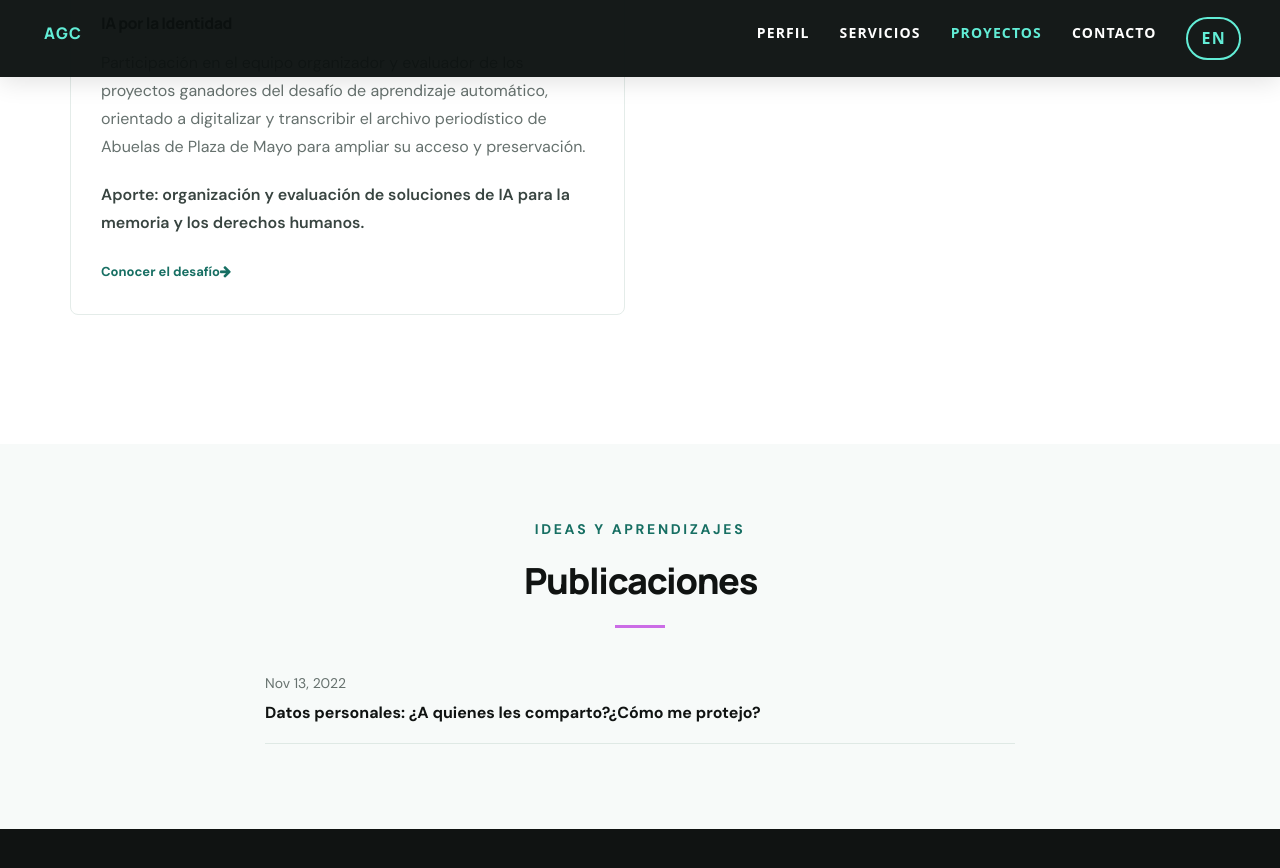
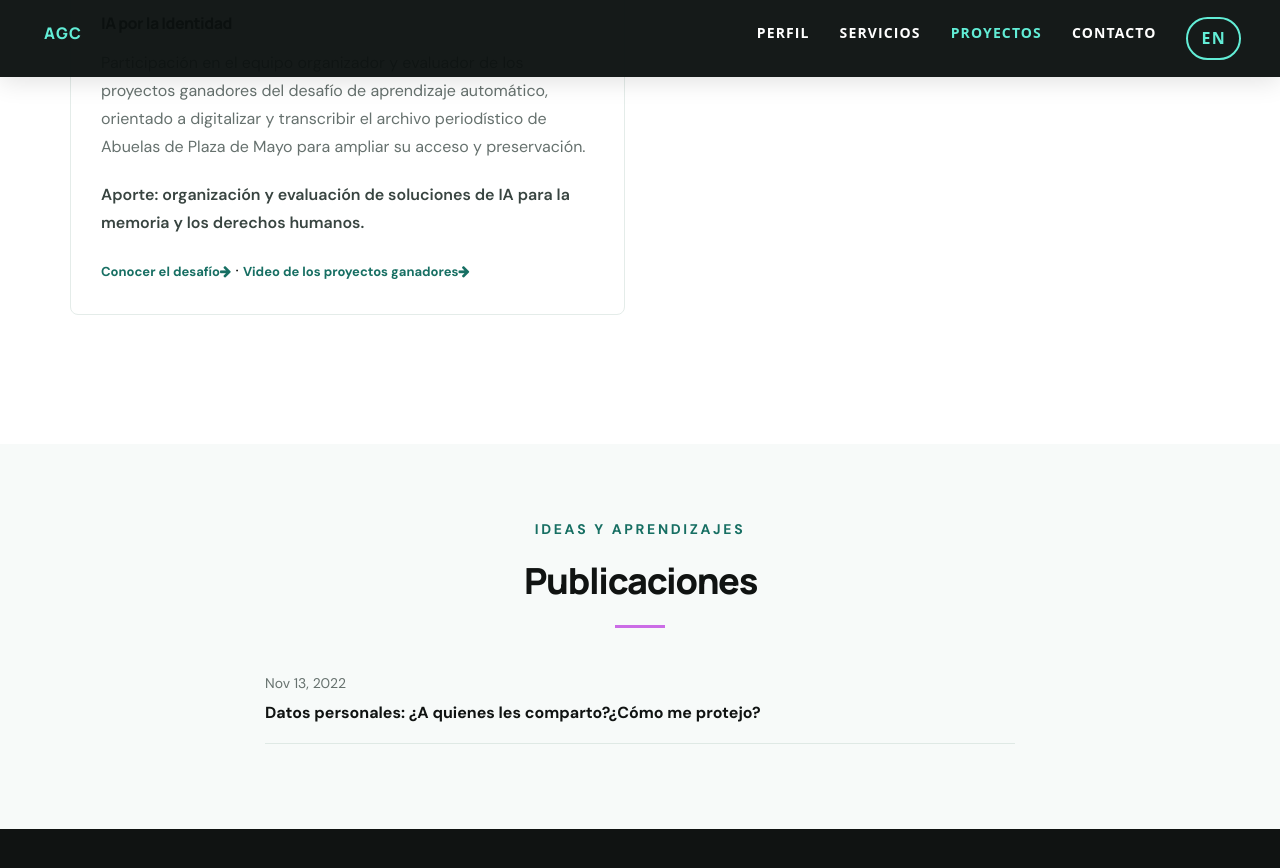
Before and after one commit to AmaliaGuaymasCanavire/amaliaguaymascanavire.github.io, a Jekyll site: the page built from index.html, in a window 1280 px wide and 900 px high, scrolled down 3645 px. Shown: the top 868 px of the window. Built offline with Jekyll 4.4.1, drawn with Linux system fonts in a browser that asks for light colours.

Commit message:
Add winning projects video and confirm research talk link

```diff
--- a/_includes/portfolio.html
+++ b/_includes/portfolio.html
@@ -58,6 +58,8 @@
           <p><span data-lang="es">Participación en el equipo organizador y evaluador de los proyectos ganadores del desafío de aprendizaje automático, orientado a digitalizar y transcribir el archivo periodístico de Abuelas de Plaza de Mayo para ampliar su acceso y preservación.</span><span data-lang="en">Member of the organizing team and evaluator of the winning projects in a machine learning challenge to digitize and transcribe the Abuelas de Plaza de Mayo press archive, expanding access and preservation.</span></p>
           <p class="project-method"><span data-lang="es">Aporte: organización y evaluación de soluciones de IA para la memoria y los derechos humanos.</span><span data-lang="en">Contribution: organizing and evaluating AI solutions for memory and human rights.</span></p>
           <a href="https://desafio-ia-por-la-identidad.fundacionsadosky.org.ar/" target="_blank" rel="noopener"><span data-lang="es">Conocer el desafío</span><span data-lang="en">Explore the challenge</span> <i class="fa fa-arrow-right"></i></a>
+          <span aria-hidden="true"> · </span>
+          <a href="https://www.youtube.com/watch?v=7JPE9C3-03k" target="_blank" rel="noopener"><span data-lang="es">Video de los proyectos ganadores</span><span data-lang="en">Winning projects video</span> <i class="fa fa-arrow-right"></i></a>
         </article>
       </div>
     </div>
```
